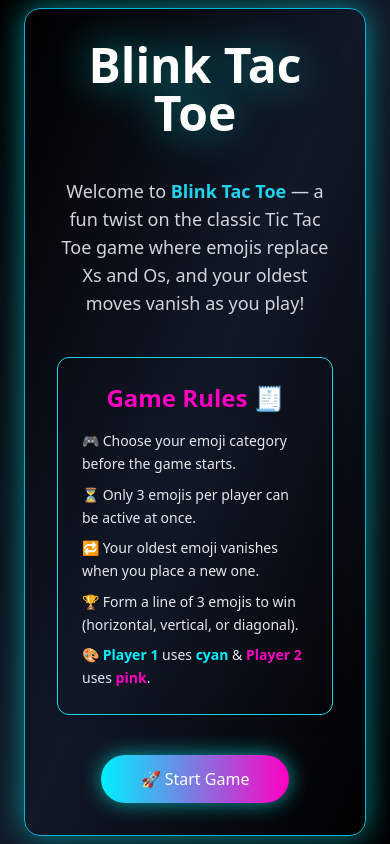
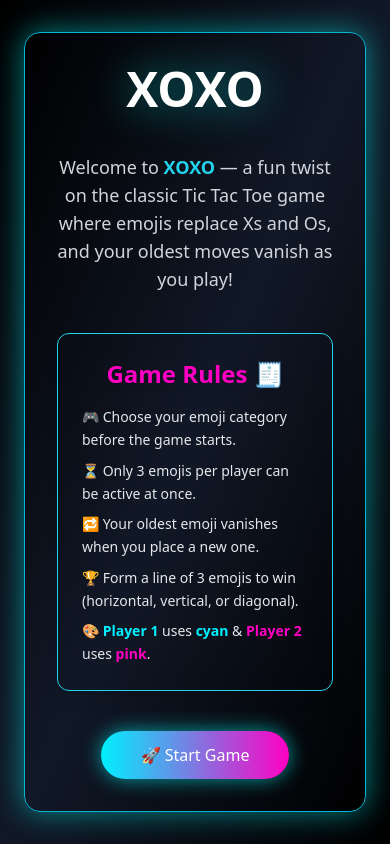
Before and after one commit to ramusiripalli/blink-tac-toe-game-react, a React app in the folder Blink-Tac-Toe-Ramu/: page / in a window 390 px wide. Built offline with nearby package versions, Linux system fonts and the light colour scheme; the HTML template or start-up script is replaced by a standard one.

Commit message:
Renaming Name and adding Responsive to mobiles of Home Page

```diff
--- a/Blink-Tac-Toe-Ramu/src/pages/Home.jsx
+++ b/Blink-Tac-Toe-Ramu/src/pages/Home.jsx
@@ -9,14 +9,14 @@ export default function Home() {
   };
 
   return (
-    <div className="min-h-screen bg-gradient-to-br from-black via-gray-900 to-black text-white flex items-center justify-center px-6 overflow-hidden">
+    <div className="min-h-screen bg-gradient-to-br from-black via-gray-900 to-black text-white flex items-center justify-center px-6 overflow-hidden py-6">
       {/* Outer Wrapper with Rotating Arrow Effect */}
       <div className="relative max-w-3xl w-full text-center p-8 rounded-2xl border border-cyan-500 bg-gradient-to-br from-black via-gray-900 to-black shadow-[0_0_30px_rgba(0,255,255,0.5)]">
 
         {/* Rotating Arrow */}
-        <div className="absolute inset-0 pointer-events-none z-0">
+        <div className="absolute inset-0 pointer-events-none z-0 overflow-hidden">
           <div className="w-full h-full animate-spin-slow origin-center">
-            <div className="absolute top-1 left-1/2 transform -translate-x-1/2 text-[#ff00c3] text-2xl drop-shadow-md">
+            <div className="absolute top-1 left-1/2 transform -translate-x-1/2 text-[#ff00c3] drop-shadow-md text-xl sm:text-2xl md:text-2xl">
               ➤
             </div>
           </div>
@@ -35,7 +35,7 @@ export default function Home() {
             animate={{ scale: 1 }}
             transition={{ duration: 1.2, ease: "easeOut" }}
           >
-            Blink Tac Toe
+            XOXO
           </motion.h1>
 
           <motion.p
@@ -44,7 +44,7 @@ export default function Home() {
             animate={{ opacity: 1 }}
             transition={{ delay: 0.6 }}
           >
-            Welcome to <span className="text-cyan-400 font-semibold">Blink Tac Toe</span> — a fun twist on the classic Tic Tac Toe game where emojis replace Xs and Os, and your oldest moves vanish as you play!
+            Welcome to <span className="text-cyan-400 font-semibold">XOXO </span> — a fun twist on the classic Tic Tac Toe game where emojis replace Xs and Os, and your oldest moves vanish as you play!
           </motion.p>
 
           <motion.div
```
